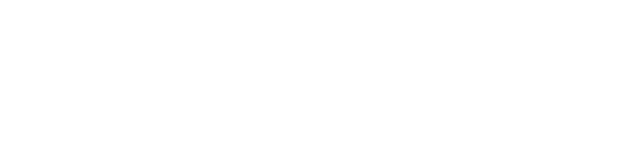
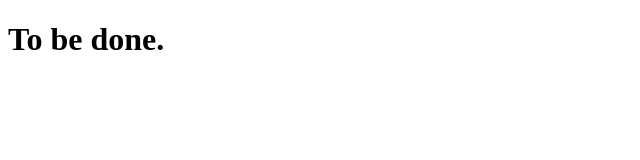
Before and after one commit to DannyCarlton/osBible.org, a plain HTML site: page js/1b. Get a Single Verse (jQuery and AJAX).html in a window 1280 px wide. Shown: the whole page, without its empty margins (0-640 px from the left). Drawn offline with Linux system fonts and the light colour scheme.

Commit message:
Unfinished

```diff
--- a/js/1b. Get a Single Verse (jQuery and AJAX).html
+++ b/js/1b. Get a Single Verse (jQuery and AJAX).html
@@ -1,7 +1,12 @@
 <!DOCTYPE html>
 <html lang="en">
-  <head>
-    <title>The King James Bible</title>
-    <meta charset="utf-8">
-    <meta name="viewport" content="width=device-width, initial-scale=1.0">
-    <meta http-equiv="X-UA-Compatible" content="IE=edge" />
+	<head>
+		<title>The King James Bible</title>
+		<meta charset="utf-8">
+		<meta name="viewport" content="width=device-width, initial-scale=1.0">
+		<meta http-equiv="X-UA-Compatible" content="IE=edge" />
+		</head>
+	<body>
+		<h1>To be done.</h1>
+	</body>
+</html>
```
